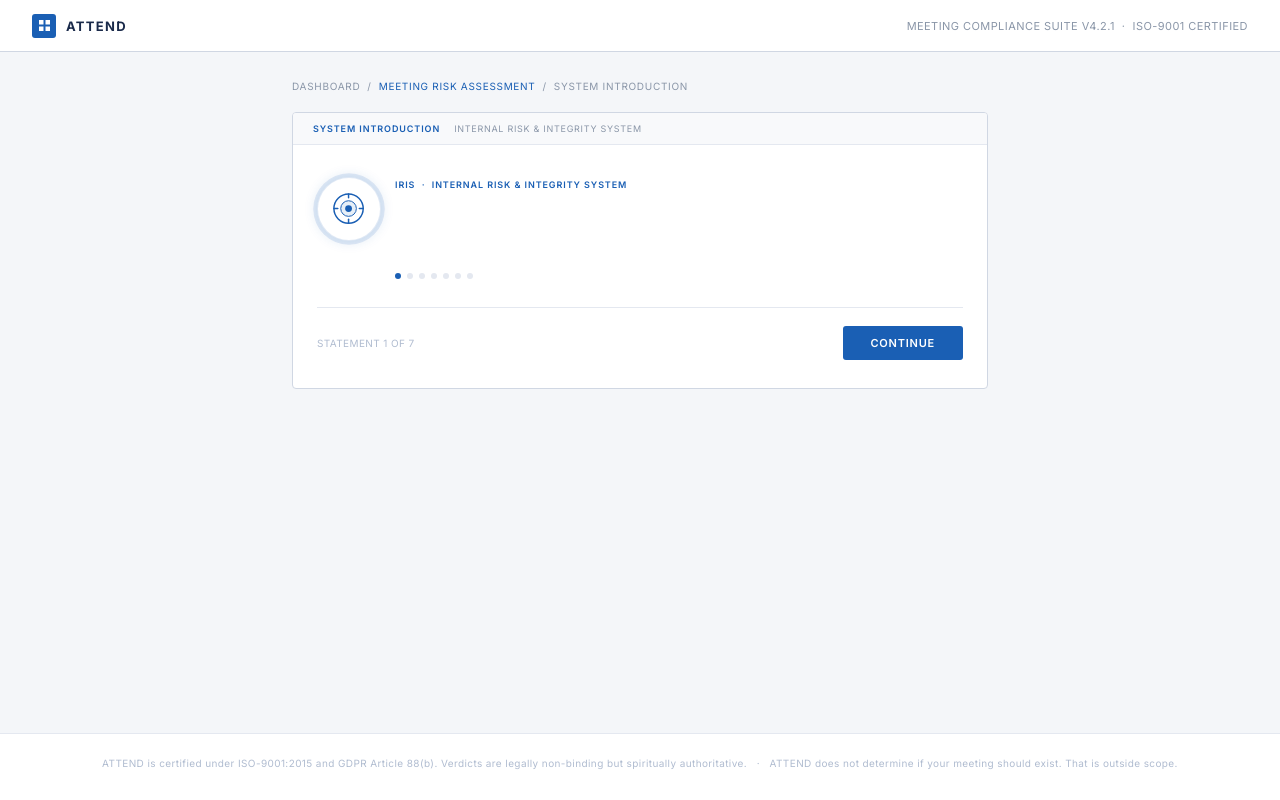
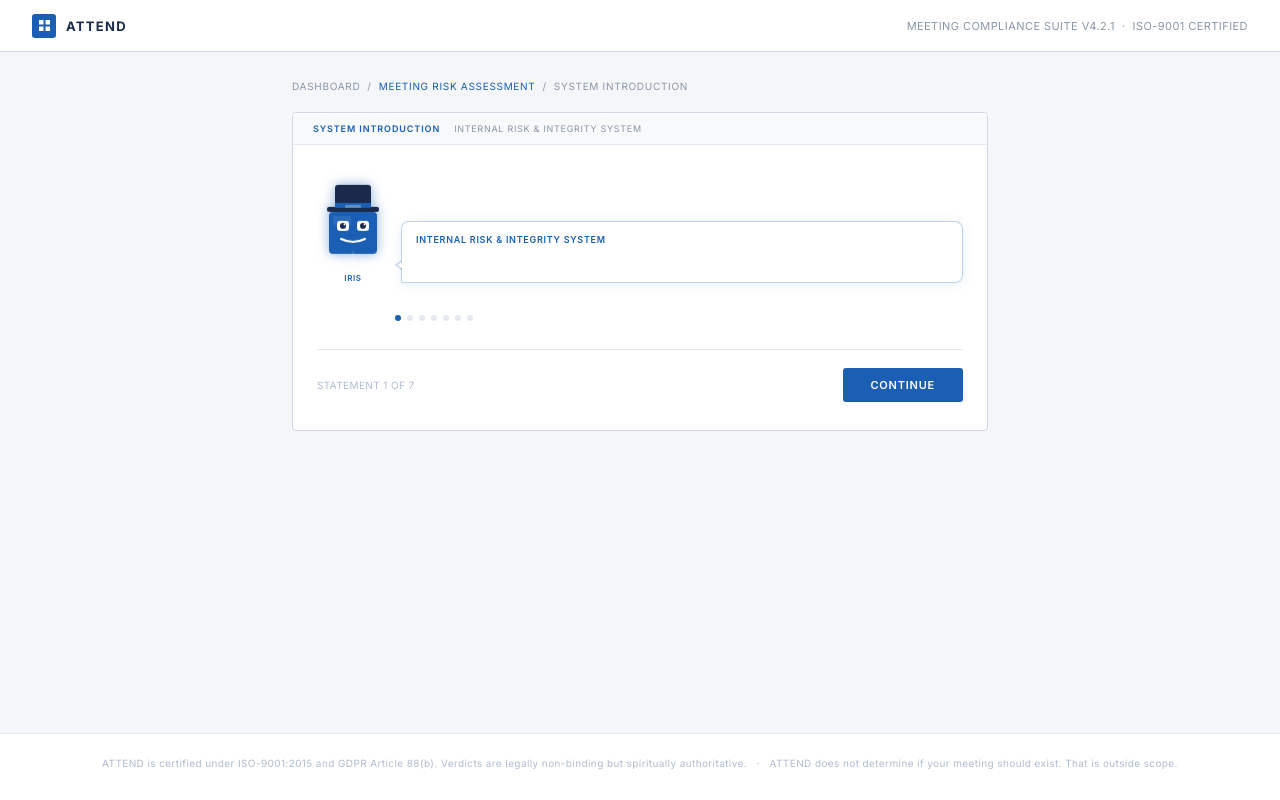
Before and after one commit to shinobi163/attend-meeting-tool, a React (Vite) app: page / in a window 1280 px wide. Both pictures are taken after a click on the button "BEGIN ASSESSMENT". Built offline with nearby package versions, Linux system fonts and the light colour scheme.

Commit message:
Update IRISAvatar.jsx

```diff
--- a/src/components/IRISAvatar.jsx
+++ b/src/components/IRISAvatar.jsx
@@ -3,43 +3,82 @@ import { useEffect, useRef, useState } from 'react'
 const MOOD_CONFIG = {
   neutral: {
     color: '#1a5fb4',
-    animation: 'pulse-blue 2.4s ease-in-out infinite',
-    shadow: '0 0 0 4px rgba(26,95,180,0.12), 0 0 18px rgba(26,95,180,0.22)',
+    bodyFill: '#1a5fb4',
+    bandFill: '#1a5fb4',
+    mouth: 'M24 62 Q36 68 48 62',
+    pupilOffsetY: 0,
+    pupilSize: 3,
+    brows: false,
+    animation: 'iris-float 3s ease-in-out infinite',
+    glow: 'drop-shadow(0 0 6px rgba(26,95,180,0.5))',
   },
   approval: {
     color: '#1a6b3a',
-    animation: 'pulse-green 2.4s ease-in-out infinite',
-    shadow: '0 0 0 4px rgba(26,107,58,0.12), 0 0 18px rgba(26,107,58,0.22)',
+    bodyFill: '#1a6b3a',
+    bandFill: '#1a6b3a',
+    mouth: 'M22 60 Q36 72 50 60',
+    pupilOffsetY: -2,
+    pupilSize: 3.5,
+    brows: false,
+    animation: 'iris-float 2.5s ease-in-out infinite',
+    glow: 'drop-shadow(0 0 8px rgba(26,107,58,0.65))',
   },
   concern: {
     color: '#c47d00',
-    animation: 'pulse-amber 1.8s ease-in-out infinite',
-    shadow: '0 0 0 4px rgba(196,125,0,0.14), 0 0 20px rgba(196,125,0,0.3)',
+    bodyFill: '#c47d00',
+    bandFill: '#c47d00',
+    mouth: 'flat',
+    pupilOffsetY: 1,
+    pupilSize: 3,
+    brows: false,
+    animation: 'iris-wobble 2s ease-in-out infinite',
+    glow: 'drop-shadow(0 0 8px rgba(196,125,0,0.7))',
   },
   threat: {
     color: '#b91c1c',
-    animation: 'pulse-red 1.4s ease-in-out infinite',
-    shadow: '0 0 0 5px rgba(185,28,28,0.16), 0 0 24px rgba(185,28,28,0.38)',
+    bodyFill: '#b91c1c',
+    bandFill: '#b91c1c',
+    mouth: 'M20 60 Q36 76 52 60',
+    pupilOffsetY: 0,
+    pupilSize: 4,
+    brows: true,
+    animation: 'iris-wobble 0.8s ease-in-out infinite',
+    glow: 'drop-shadow(0 0 12px rgba(185,28,28,0.85))',
   },
   final: {
     color: '#5b21b6',
-    animation: 'pulse-purple 1.2s ease-in-out infinite',
-    shadow: '0 0 0 5px rgba(91,33,182,0.16), 0 0 24px rgba(91,33,182,0.38)',
+    bodyFill: '#5b21b6',
+    bandFill: '#5b21b6',
+    mouth: 'M22 61 Q36 73 50 61',
+    pupilOffsetY: 0,
+    pupilSize: 3.5,
+    brows: true,
+    animation: 'iris-pulse 1.2s ease-in-out infinite',
+    glow: 'drop-shadow(0 0 12px rgba(91,33,182,0.85))',
   },
 }
 
-const TYPING_SPEED = 22 // ms per character
+const TYPING_SPEED = 22
 
-export default function IRISAvatar({ mood = 'neutral', text = '', size = 'normal' }) {
+export default function IRISAvatar({
+  mood = 'neutral',
+  text = '',
+  size = 'normal',
+  onTypingComplete,
+}) {
   const [displayed, setDisplayed] = useState('')
   const [isTyping, setIsTyping] = useState(false)
   const timerRef = useRef(null)
   const prevTextRef = useRef('')
 
   const config = MOOD_CONFIG[mood] || MOOD_CONFIG.neutral
-  const color = config.color
+  const { color } = config
+  const avatarScale = size === 'large' ? 1 : 0.78
+  const w = Math.round(72 * avatarScale)
+  const h = Math.round(88 * avatarScale)
 
-  const avatarSize = size === 'large' ? 64 : 44
+  const pupilLY = 49 + config.pupilOffsetY
+  const pupilRY = 49 + config.pupilOffsetY
 
   useEffect(() => {
     if (text === prevTextRef.current) return
@@ -51,6 +90,7 @@ export default function IRISAvatar({ mood = 'neutral', text = '', size = 'normal
 
     if (!text) {
       setIsTyping(false)
+      onTypingComplete?.()
       return
     }
 
@@ -61,6 +101,7 @@ export default function IRISAvatar({ mood = 'neutral', text = '', size = 'normal
       if (i >= text.length) {
         clearInterval(timerRef.current)
         setIsTyping(false)
+        onTypingComplete?.()
       }
     }, TYPING_SPEED)
 
@@ -70,106 +111,170 @@ export default function IRISAvatar({ mood = 'neutral', text = '', size = 'normal
   return (
     <>
       <style>{`
-        @keyframes pulse-blue {
-          0%,100% { box-shadow: 0 0 0 3px rgba(26,95,180,0.1), 0 0 10px rgba(26,95,180,0.15); }
-          50% { box-shadow: 0 0 0 6px rgba(26,95,180,0.2), 0 0 22px rgba(26,95,180,0.3); }
+        @keyframes iris-float {
+          0%,100% { transform: translateY(0); }
+          50% { transform: translateY(-4px); }
         }
-        @keyframes pulse-green {
-          0%,100% { box-shadow: 0 0 0 3px rgba(26,107,58,0.1), 0 0 10px rgba(26,107,58,0.15); }
-          50% { box-shadow: 0 0 0 6px rgba(26,107,58,0.2), 0 0 22px rgba(26,107,58,0.3); }
+        @keyframes iris-wobble {
+          0%,100% { transform: rotate(0deg); }
+          25% { transform: rotate(-3deg); }
+          75% { transform: rotate(3deg); }
         }
-        @keyframes pulse-amber {
-          0%,100% { box-shadow: 0 0 0 3px rgba(196,125,0,0.1), 0 0 12px rgba(196,125,0,0.18); }
-          50% { box-shadow: 0 0 0 7px rgba(196,125,0,0.24), 0 0 26px rgba(196,125,0,0.38); }
+        @keyframes iris-pulse {
+          0%,100% { transform: scale(1); }
+          50% { transform: scale(1.05); }
         }
-        @keyframes pulse-red {
-          0%,100% { box-shadow: 0 0 0 3px rgba(185,28,28,0.1), 0 0 12px rgba(185,28,28,0.18); }
-          50% { box-shadow: 0 0 0 8px rgba(185,28,28,0.26), 0 0 28px rgba(185,28,28,0.42); }
-        }
-        @keyframes pulse-purple {
-          0%,100% { box-shadow: 0 0 0 3px rgba(91,33,182,0.1), 0 0 12px rgba(91,33,182,0.18); }
-          50% { box-shadow: 0 0 0 8px rgba(91,33,182,0.26), 0 0 28px rgba(91,33,182,0.42); }
-        }
-        @keyframes iris-blink {
+        @keyframes iris-cursor-blink {
           0%,100% { opacity: 1; }
           50% { opacity: 0; }
         }
         .iris-cursor {
           display: inline-block;
           width: 2px;
-          height: 12px;
-          background: currentColor;
+          height: 11px;
           margin-left: 1px;
           vertical-align: middle;
-          animation: iris-blink 1s step-end infinite;
+          animation: iris-cursor-blink 1s step-end infinite;
         }
       `}</style>
 
       <div style={{
         display: 'flex',
-        alignItems: 'flex-start',
-        gap: '14px',
+        alignItems: 'flex-end',
+        gap: '12px',
       }}>
-        {/* Avatar eye */}
+        {/* Avatar */}
         <div style={{
-          width: `${avatarSize}px`,
-          height: `${avatarSize}px`,
-          borderRadius: '50%',
-          background: '#ffffff',
-          border: `1px solid ${color}22`,
+          flexShrink: 0,
           display: 'flex',
+          flexDirection: 'column',
           alignItems: 'center',
-          justifyContent: 'center',
-          flexShrink: 0,
-          animation: config.animation,
-          transition: 'box-shadow 0.4s ease',
+          gap: '4px',
         }}>
+          <div style={{ animation: config.animation }}>
             <svg
-            width={avatarSize * 0.58}
-            height={avatarSize * 0.58}
-            viewBox="0 0 38 38"
+              width={w}
+              height={h}
+              viewBox="0 0 72 88"
               fill="none"
               xmlns="http://www.w3.org/2000/svg"
+              style={{
+                filter: config.glow,
+                transition: 'filter 0.4s ease',
+              }}
             >
-            <circle cx="19" cy="19" r="15" stroke={color} strokeWidth="1.5" />
-            <circle cx="19" cy="19" r="8" fill={color} fillOpacity="0.1" stroke={color} strokeWidth="1" />
-            <circle cx="19" cy="19" r="3.5" fill={color} />
-            <line x1="19" y1="4" x2="19" y2="8" stroke={color} strokeWidth="1.5" strokeLinecap="round" />
-            <line x1="19" y1="30" x2="19" y2="34" stroke={color} strokeWidth="1.5" strokeLinecap="round" />
-            <line x1="4" y1="19" x2="8" y2="19" stroke={color} strokeWidth="1.5" strokeLinecap="round" />
-            <line x1="30" y1="19" x2="34" y2="19" stroke={color} strokeWidth="1.5" strokeLinecap="round" />
+              {/* Hat brim */}
+              <rect x="10" y="30" width="52" height="5" rx="2" fill="#1a2a4a" />
+              {/* Hat top */}
+              <rect x="18" y="8" width="36" height="24" rx="3" fill="#1a2a4a" />
+              {/* Hat band */}
+              <rect x="18" y="26" width="36" height="5" fill={config.bandFill} />
+              {/* Hat badge */}
+              <rect x="28" y="28" width="16" height="3" rx="1" fill="#ffffff" fillOpacity="0.3" />
+              {/* Body */}
+              <rect x="12" y="35" width="48" height="42" rx="4" fill={config.bodyFill} />
+              {/* Body shine */}
+              <rect x="16" y="39" width="18" height="10" rx="2" fill="#ffffff" fillOpacity="0.08" />
+              {/* Eye whites */}
+              <rect x="20" y="44" width="12" height="10" rx="3" fill="#ffffff" />
+              <rect x="40" y="44" width="12" height="10" rx="3" fill="#ffffff" />
+              {/* Pupils */}
+              <circle cx="26" cy={pupilLY} r={config.pupilSize} fill="#1a2a4a" />
+              <circle cx="46" cy={pupilRY} r={config.pupilSize} fill="#1a2a4a" />
+              {/* Pupil shines */}
+              <circle cx="27.5" cy={pupilLY - 1.5} r="1" fill="#ffffff" />
+              <circle cx="47.5" cy={pupilRY - 1.5} r="1" fill="#ffffff" />
+              {/* Brows for threat/final */}
+              {config.brows && (
+                <>
+                  <line x1="20" y1="41" x2="28" y2="44" stroke="#ffffff" strokeWidth="1.5" strokeLinecap="round" opacity="0.6" />
+                  <line x1="52" y1="41" x2="44" y2="44" stroke="#ffffff" strokeWidth="1.5" strokeLinecap="round" opacity="0.6" />
+                </>
+              )}
+              {/* Mouth */}
+              {config.mouth === 'flat'
+                ? <line x1="22" y1="65" x2="50" y2="65" stroke="#ffffff" strokeWidth="2" strokeLinecap="round" />
+                : <path d={config.mouth} stroke="#ffffff" strokeWidth="2" fill="none" strokeLinecap="round" />
+              }
+              {/* Tie */}
+              <path d="M34 77 L36 85 L38 77 L36 74 Z" fill="#ffffff" fillOpacity="0.15" />
             </svg>
           </div>
+          <div style={{
+            fontSize: '8px',
+            fontFamily: '-apple-system, BlinkMacSystemFont, Inter, sans-serif',
+            textTransform: 'uppercase',
+            letterSpacing: '0.08em',
+            color: color,
+            fontWeight: '600',
+            transition: 'color 0.3s',
+          }}>
+            IRIS
+          </div>
+        </div>
 
-        {/* Speech area */}
-        <div style={{ flex: 1, paddingTop: '2px' }}>
+        {/* Speech bubble */}
+        {text && (
+          <div style={{
+            position: 'relative',
+            background: '#ffffff',
+            border: `1px solid ${color}44`,
+            borderRadius: '8px 8px 8px 2px',
+            padding: '12px 14px',
+            flex: 1,
+            boxShadow: `0 2px 12px ${color}18`,
+            transition: 'border-color 0.3s, box-shadow 0.3s',
+          }}>
+            {/* Bubble tail */}
+            <div style={{
+              position: 'absolute',
+              left: '-7px',
+              bottom: '12px',
+              width: 0,
+              height: 0,
+              borderTop: '5px solid transparent',
+              borderBottom: '5px solid transparent',
+              borderRight: `7px solid ${color}44`,
+            }} />
+            <div style={{
+              position: 'absolute',
+              left: '-5px',
+              bottom: '13px',
+              width: 0,
+              height: 0,
+              borderTop: '4px solid transparent',
+              borderBottom: '4px solid transparent',
+              borderRight: '6px solid #ffffff',
+            }} />
             <div style={{
               fontSize: '9px',
+              fontFamily: '-apple-system, BlinkMacSystemFont, Inter, sans-serif',
               fontWeight: '600',
-            letterSpacing: '0.1em',
+              letterSpacing: '0.08em',
               textTransform: 'uppercase',
               color: color,
               marginBottom: '5px',
-            transition: 'color 0.3s ease',
+              transition: 'color 0.3s',
             }}>
-            IRIS &nbsp;·&nbsp; Internal Risk &amp; Integrity System
+              Internal Risk &amp; Integrity System
             </div>
             <div style={{
-            fontSize: '13px',
+              fontSize: '12px',
+              fontFamily: '-apple-system, BlinkMacSystemFont, Inter, sans-serif',
               color: '#5a6a82',
               lineHeight: '1.65',
               fontStyle: 'italic',
-            minHeight: '20px',
             }}>
               {displayed}
               {isTyping && (
                 <span
                   className="iris-cursor"
-                style={{ color: color }}
+                  style={{ background: color }}
                 />
               )}
             </div>
           </div>
+        )}
       </div>
     </>
   )
```
Lines whose indentation alone changed are shown as unchanged.
